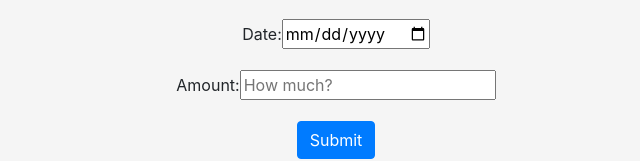
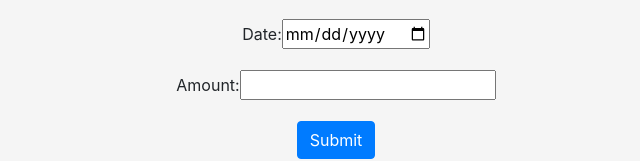
Before and after one commit to benjaminheine/Expense_Tracker, a React (Create React App) app: page / in a window 1280 px wide. Shown: the part 192-353 px from the top of the page, without its empty margins (304-944 px from the left). Built offline with nearby package versions, Linux system fonts and the light colour scheme.

Commit message:
Changed variable name and tried to get the array field with zhe firsst submit

```diff
--- a/src/App.js
+++ b/src/App.js
@@ -11,48 +11,74 @@ class App extends React.Component {
 
     this.state = {
       obj: {},
-      expensetype: "Card",
-      expensediscription: "",
-      expensedate: "",
-      expenseamount: "",
-      expensearrayofobjects: []
+      expenseType: "Card",
+      expenseDiscription: "",
+      expenseDate: "",
+      expenseAmount: "",
+      expenseArrayOfObjects: []
     };
     this.addExpense = this.addExpense.bind(this);
     this.handleChange = this.handleChange.bind(this);
   }
 
   handleChange = e => {
-    this.setState({ [e.target.name]: e.target.value });
+    const {name, value} = e.target;
+    this.setState({ [name]: value });
   };
+
+  // addExpense = e => {
+
+
+  //     this.setState(state => {
+  //       return{
+
+  //         expenseArrayOfObjects: [
+  //           ...state.expenseArrayOfObjects,
+  //           {
+  //             expenseType: state.expenseType,
+
+  //             expenseDiscription: state.expenseDiscription,
+  //             expenseDate: state.expenseDate,
+  //             expenseAmount: state.expenseAmount
+  //           }
+  //         ]
+  //       }
+
+  //     });
+
+
+
+
 
   addExpense = e => {
     this.setState({
-      expensearrayofobjects: [
-        ...this.state.expensearrayofobjects,
+      expenseArrayOfObjects: [
+        ...this.state.expenseArrayOfObjects,
         {
-          expensetype: this.state.expensetype,
-          expensediscription: this.state.expensediscription,
-          expensedate: this.state.expensedate,
-          expenseamount: this.state.expenseamount
+          expenseType: this.state.expenseType,
+
+          expenseDiscription: this.state.expenseDiscription,
+          expenseDate: this.state.expenseDate,
+          expenseAmount: this.state.expenseAmount
         }
       ]
     });
-    console.log(this.state.expensearrayofobjects);
-
+    console.log(this.state.expenseArrayOfObjects);
+    //console.log(this.state.expenseType);
     e.preventDefault();
   };
 
   render() {
-    let expenseRows = this.state.expensearrayofobjects.map(expense => {
-      return <ExpenseRow expensearrayofobjects={expense} />;
+    let expenseRows = this.state.expenseArrayOfObjects.map(expense => {
+      return <ExpenseRow expenseArrayOfObjects={expense} />;
     });
     return (
       <div>
         <ExpenseInputForm
-          expensetype={this.expensetype}
-          expensediscription={this.expensediscription}
-          expensedate={this.expensedate}
-          expenseamount={this.expenseamount}
+          expenseType={this.expenseType}
+          expenseDiscription={this.expenseDiscription}
+          expenseDate={this.expenseDate}
+          expenseAmount={this.expenseAmount}
           handleChange={this.handleChange}
           addExpense={this.addExpense}
         />
--- a/src/components/ExpenseInputForm.js
+++ b/src/components/ExpenseInputForm.js
@@ -15,8 +15,8 @@ function ExpenseInputForm (props){
               <div className="form-group">
                 <label>Type</label>
                 <select
-                  name="expensetype"
-                  value={props.expensetype}
+                  name="expenseType"
+                  value={props.expenseType}
                   onChange={props.handleChange}
                 >
                   <option value="card">Card</option>
@@ -29,8 +29,8 @@ function ExpenseInputForm (props){
                 <label>Discription</label>
                 <input
                 type="text"
-                name="expensediscription"
-                value={props.expensediscription}
+                name="expenseDiscription"
+                value={props.expenseDiscription}
                 onChange={props.handleChange}
                 placeholder="What did you spend on?"/>
               </div>
@@ -38,18 +38,21 @@ function ExpenseInputForm (props){
                 <label>Date:</label>
                 <input
                   type="date"
-                  name="expensedate"
-                  value={props.expensedate}
+                  name="expenseDate"
+                  value={props.expenseDate}
                   onChange={props.handleChange}
                 />
               </div>
               <div className="form-group">
                 <label>Amount:</label>
                 <input
-                  type="number"
-                  name="expenseamount"
-                  value={props.expenseamount}
-                  placeholder="How much?"
+
+                   type="number"
+                  step="0.01"
+
+                  name="expenseAmount"
+                  value={props.expenseAmount}
+                  // placeholder="How much?"
                   onChange={props.handleChange}
                 />
               </div>
--- a/src/components/ExpenseRow.js
+++ b/src/components/ExpenseRow.js
@@ -3,10 +3,10 @@ import React from 'react';
 function ExpenseRow (props) {
     return(
         <tr>
-            <td>{props.expensearrayofobjects.expensetype}</td>
-            <td>{props.expensearrayofobjects.expensediscription}</td>
-            <td>{props.expensearrayofobjects.expensedate}</td>
-            <td>{props.expensearrayofobjects.expenseamount}</td>
+            <td>{props.expenseArrayOfObjects.expenseType}</td>
+            <td>{props.expenseArrayOfObjects.expenseDiscription}</td>
+            <td>{props.expenseArrayOfObjects.expenseDate}</td>
+            <td>{props.expenseArrayOfObjects.expenseAmount}</td>
         </tr>
     )
 }
```
